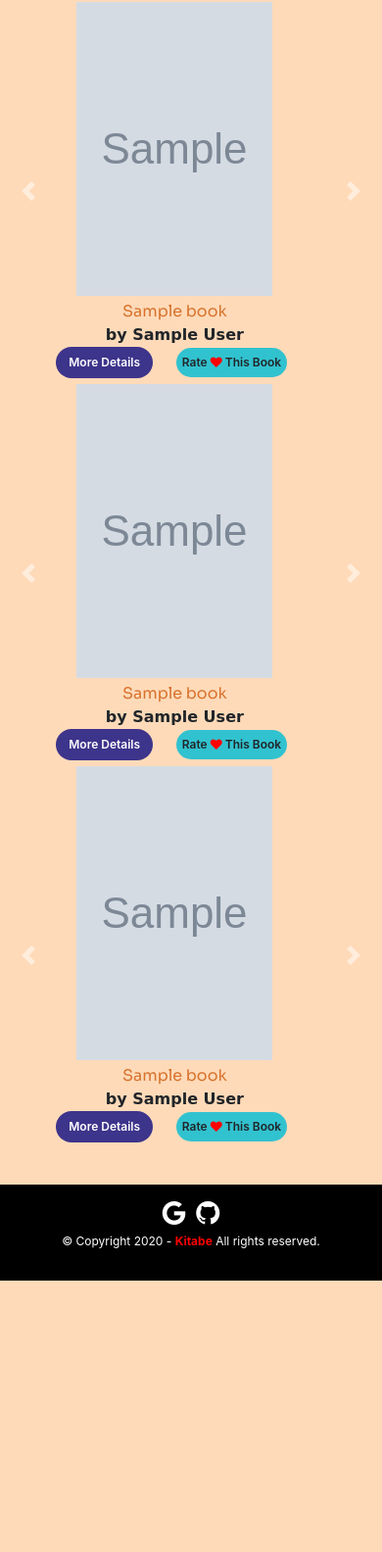
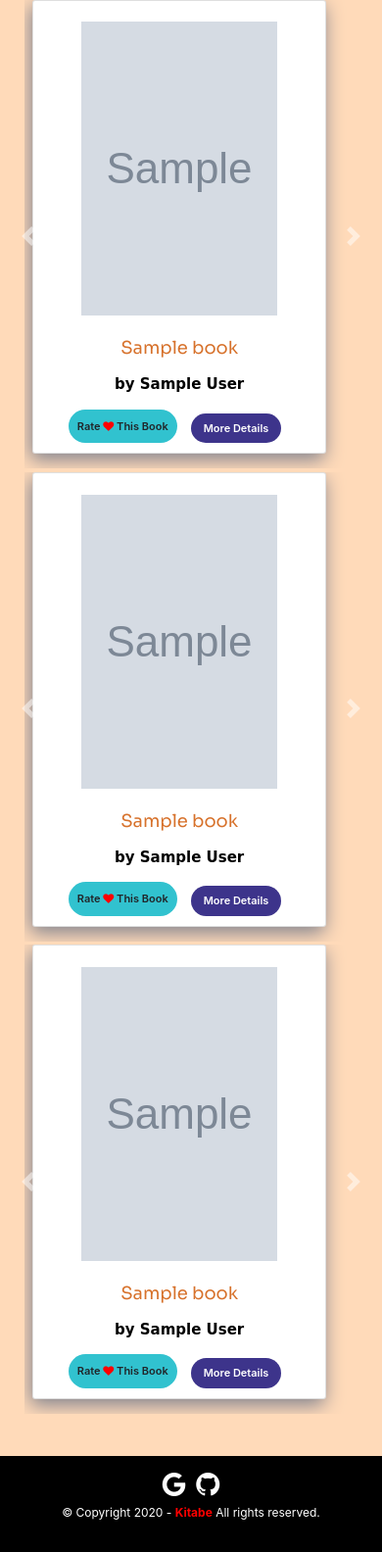
Before and after one commit to cleverpanther/Book_Recommendation_Sys_Hybrid, a Django app: template templates/mainapp/explore.html in a window 390 px wide. Shown: the part 66-1650 px from the top of the page at 98% size. Run offline with Django 3.2, Linux system fonts and the light colour scheme; the template is opened without the code that fills it: most values are stand-ins (such as "Sample title", 1, 10 or a date in 2020); grey boxes marked "Sample" are stand-in pictures; parts of the project's set-up code (start-up, migrations or seed data) failed here and were passed over; some libraries are stand-ins or nearby versions.

Commit message:
Changed layout of explore page (#120)
* explore html changes

* fixed carousel

* default settings.py

* screen view book display issue solved

* card contents placed in the center

* small screen card center

* button overlapping

* centered card

* card center

```diff
--- a/static/mainapp/css/explore.css
+++ b/static/mainapp/css/explore.css
@@ -48,33 +48,6 @@
   padding-bottom: 1%;
 }
 
-.more-details {
-  text-align: center;
-  background-color: #3d348b;
-  color: #fff;
-  font-weight: 600;
-  font-size: 12px;
-  border-radius: 20px;
-}
-
-.rating-block {
-  text-align: center;
-  background-color: #31c2cf;
-  font-weight: 600;
-  font-size: 12px;
-  border-radius: 20px;
-  padding: 5px;
-}
-
-.rating-block:hover {
-  text-shadow: 0px 0px 6px rgba(255, 255, 255, 1);
-  transition: all 0.4s ease 0s;
-}
-.more-details:hover {
-  color: white;
-  text-shadow: 0px 0px 6px rgba(255, 255, 255, 1);
-  transition: all 0.4s ease 0s;
-}
 
 .rateYo {
   margin-left: auto;
@@ -84,6 +57,126 @@
 
 .small-screen {
   display: none;
+}
+
+.card-deck {
+  padding-left: 5%;
+  padding-right: 5%;
+  padding-bottom: 2%;
+}
+
+.card {
+  transition: 0.5s;
+  cursor: pointer;
+  border-radius: 3px;
+  box-shadow: -2px 6px 19px 0px #7f818e;
+}
+
+.card-img {
+  flex-shrink: 0;
+  bottom: -35px;
+  left: 35px;
+  border-radius: 3px;
+  box-shadow: -2px 6px 19px 0px #7f818e;
+  transition: 0.3s ease;
+  width: 85%;
+  height: 60%;
+  margin: 0 auto;
+}
+
+.card-img:hover {
+  transform: scale(1.07);
+}
+
+.card-horizontal {
+  display: flex;
+  flex: 1 1 auto;
+}
+
+.card-body-wrap {
+  display: flex;
+}
+
+.card-title {
+  font-family: "Sora", sans-serif;
+  font-size: large;
+  color: #d7722c;
+}
+
+.card::before,
+.card::after {
+  position: absolute;
+  top: 0;
+  right: 0;
+  bottom: 0;
+  left: 0;
+  transform: scale3d(0, 0, 1);
+  transition: transform 0.3s ease-out 0s;
+  content: "";
+  pointer-events: none;
+}
+
+.card::before {
+  transform-origin: left top;
+}
+
+.card::after {
+  transform-origin: right bottom;
+}
+
+.card:hover::before,
+.card:hover::after,
+.card:focus::before,
+.card:focus::after {
+  transform: scale3d(1, 1, 1);
+}
+
+.more-details {
+  text-align: center;
+  background-color: #3d348b;
+  color: #fff;
+  font-weight: 600;
+  font-size: 11px;
+  border-radius: 20px;
+  position: absolute;
+  bottom: 10px;
+  right: 2%;
+}
+
+.more-details:hover {
+  color: white;
+}
+
+.rating-block {
+  display: inline-block;
+  text-align: center;
+  background-color: #31c2cf;
+  font-weight: 600;
+  font-size: 11px;
+  border-radius: 20px;
+  position: absolute;
+  padding: 8px;
+  bottom: 10px;
+  left: 7%;
+}
+
+.rating-block:hover {
+  text-shadow: 0px 0px 6px rgba(255, 255, 255, 1);
+  transition: all 0.4s ease 0s;
+}
+
+.card-text {
+  font-family: "Courgette", cursive;
+  color: black;
+  font-weight: bold;
+  font-size: 15px;
+  padding-bottom: 1px;
+  overflow: hidden;
+  text-overflow: ellipsis;
+  display: -webkit-box;
+  -webkit-line-clamp: 3;
+  /* number of lines to show */
+  -webkit-box-orient: vertical;
 }
 
 @media (max-width: 420px) {
@@ -97,10 +190,10 @@
     display: block;
   }
   .rating-block {
-    margin-left: 7%;
+    margin-left: 5%;
   }
   .more-details {
-    margin-left: 9%;
+    right: 15%;
   }
   .large-screen {
     display: none;
@@ -108,4 +201,20 @@
   .small-screen {
     display: inline;
   }
+  .card, .card-deck{
+    margin: auto;
+  }
+  .cover-img-size{
+    margin: auto;
+    margin-top: 8%;
+  }
+  .row{
+    margin-bottom: 5%;
+  }
 }
+
+@media (max-width: 390px){
+  .card, .card-deck{
+    margin-left: -1.5%;
+  }
+}
--- a/templates/mainapp/explore.html
+++ b/templates/mainapp/explore.html
@@ -14,20 +14,17 @@ Explore
 {% block main %}
 
 <div class="large-screen" style="width:1200px; margin:0 auto;">
-    <div class="centre">
+    <div class="centre, card-deck">
         {% for book in book %}
-        <div class="wrapper" style="display:inline-flex;">
-            <div>
-                <div class="data">
-                    <div class="cover-img">
-                        <img class=" cover-img-size" src="{{book.image_url}}" alt="book Card">
+        <div class="card col-sm-12 col-lg-3 " style="width: 300px;">
+            <div class="row no-gutters">
+                <img class=" card-img  mt-4 " src="{{book.image_url}}" alt="book Card">
+
+                <div class="content text-center">
+                    <div class="card-title">{{ book.original_title }}</div>
+                    <div class="card-text">by {{ book.authors}}</div>
                 </div>
-                    <div class="content text-center">
-                        <div class="title">{{ book.original_title }}</div>
-                        <div class="author">by {{ book.authors}}</div>
-                    </div>
-                </div>
-                <div class="hide text-center">
+            </div><br>
             <a href="javascript:;" onclick='bookDetails(this)' class="btn more-details"
                 data-book-id="{{ book.book_id }}">More Details</a>
             {% if user.is_authenticated %}
@@ -46,8 +43,10 @@ Explore
             </div>
             {% endif %}
         </div>
+        {% if forloop.counter|divisibleby:"4"  %}
     </div>
-        </div>
+    <div class="card-deck  ">
+        {% endif %}
         {% endfor %}
     </div>
 </div>
@@ -57,20 +56,19 @@ Explore
     <div id="demo" class="carousel slide" data-ride="carousel">
         <!------------------------------------- carousel first row -------------------------->
         <div class=" carousel-inner " class="ml-auto">
+            <div class="card-deck">
                 <div class="carousel-item active">
                     {% for book in book|slice:":50"%}
-                <div class="wrapper" style="display:inline-flex;">
-                    <div>
-                        <div class="data">
-                            <div class="cover-img">
+                    <div class="card col-sm-12 col-lg-3 " style="width: 300px;">
+                        <div class="row no-gutters">
+                            <br>
                             <img class=" cover-img-size" src="{{book.image_url}}" alt="book Card">
+
+                            <div class="card-body text-center">
+                                <div class="card-title">{{ book.original_title }}</div>
+                                <div class="card-text">by {{ book.authors}}</div>
                             </div>
-                            <div class="content text-center">
-                                <div class="title">{{ book.original_title }}</div>
-                                <div class="author">by {{ book.authors}}</div>
-                            </div>
-                        </div>
-                        <div class="hide text-center">
+                        </div><br>
                         <a href="javascript:;" onclick='bookDetails(this)' class="btn more-details"
                             data-book-id="{{ book.book_id }}">More Details</a>
                         {% if user.is_authenticated %}
@@ -90,12 +88,11 @@ Explore
                         </div>
                         {% endif %}
                     </div>
-                    </div>
-                </div>
                     {% if forloop.counter|divisibleby:5 and forloop.counter > 0 and not forloop.last %}
                 </div>
-            <div class="carousel-item ">
+                <div class="carousel-item">
                     {% endif %} {% endfor %}
+                </div>
             </div>
         </div>
         <a class="carousel-control-prev top-books-carousel" href="#demo" role="button" data-slide="prev">
@@ -110,22 +107,21 @@ Explore
 
 
     <div id="demo2" class="carousel slide" data-ride="carousel">
-        <!------------------------------------- carousel second row -------------------------->
+        <!------------------------------------- carousel first row -------------------------->
         <div class=" carousel-inner " class="ml-auto">
+            <div class="card-deck">
                 <div class="carousel-item active">
                     {% for book in book|slice:"50:100" %}
-                <div class="wrapper" style="display:inline-flex;">
-                    <div class="single-card">
-                        <div class="data">
-                            <div class="cover-img">
+                    <div class="card col-sm-12 col-lg-3 " style="width: 300px;">
+                        <div class="row no-gutters">
+                            <br>
                             <img class=" cover-img-size" src="{{book.image_url}}" alt="book Card">
+
+                            <div class="card-body text-center">
+                                <div class="card-title">{{ book.original_title }}</div>
+                                <div class="card-text">by {{ book.authors}}</div>
                             </div>
-                            <div class="content text-center">
-                                <div class="title">{{ book.original_title }}</div>
-                                <div class="author">by {{ book.authors}}</div>
-                            </div>
-                        </div>
-                        <div class="hide text-center">
+                        </div><br>
                         <a href="javascript:;" onclick='bookDetails(this)' class="btn more-details"
                             data-book-id="{{ book.book_id }}">More Details</a>
                         {% if user.is_authenticated %}
@@ -145,46 +141,45 @@ Explore
                         </div>
                         {% endif %}
                     </div>
-                    </div>
-                </div>
                     {% if forloop.counter|divisibleby:5 and forloop.counter > 0 and not forloop.last %}
                 </div>
-            <div class="carousel-item ">
+                <div class="carousel-item">
                     {% endif %} {% endfor %}
                 </div>
             </div>
-        <a class="carousel-control-prev top-books-carousel" href="#demo2" role="button" data-slide="prev">
+        </div>
+        <a class="carousel-control-prev top-books-carousel" href="#demo" role="button" data-slide="prev">
             <span class="carousel-control-prev-icon " aria-hidden="true"></span>
             <span class="sr-only">Previous</span>
         </a>
-        <a class="carousel-control-next top-books-carousel" href="#demo2" role="button" data-slide="next">
+        <a class="carousel-control-next top-books-carousel" href="#demo" role="button" data-slide="next">
             <span class="carousel-control-next-icon " aria-hidden="true"></span>
             <span class="sr-only">Next</span>
         </a>
     </div>
 
     <div id="demo3" class="carousel slide" data-ride="carousel">
-        <!------------------------------------- carousel third row -------------------------->
+        <!------------------------------------- carousel first row -------------------------->
         <div class=" carousel-inner " class="ml-auto">
+            <div class="card-deck">
                 <div class="carousel-item active">
                     {% for book in book|slice:"100:150" %}
-                <div class="wrapper" style="display:inline-flex;">
-                    <div class="single-book">
-                        <div class="data">
-                            <div class="cover-img">
+                    <div class="card col-sm-12 col-lg-3 " style="width: 300px;">
+                        <div class="row no-gutters">
+                            <br>
                             <img class=" cover-img-size" src="{{book.image_url}}" alt="book Card">
+
+                            <div class="card-body text-center">
+                                <div class="card-title">{{ book.original_title }}</div>
+                                <div class="card-text">by {{ book.authors}}</div>
                             </div>
-                            <div class="content text-center">
-                                <div class="title">{{ book.original_title }}</div>
-                                <div class="author">by {{ book.authors}}</div>
-                            </div>
-                        </div>
-                        <div class="hide text-center">
+                        </div><br>
                         <a href="javascript:;" onclick='bookDetails(this)' class="btn more-details"
                             data-book-id="{{ book.book_id }}">More Details</a>
                         {% if user.is_authenticated %}
-                            <div class='rating-block' onmouseover="rateStart(this)" onclick='rateBook(this)'
-                                onmouseout='finishRate(this)' data-book-id="{{ book.book_id }}">
+                        <div class='rating-block' id='rating-block-{{ book.book_id }}' onmouseover="rateStart(this)"
+                            onclick='rateBook(this)' onmouseout='finishRate(this)'
+                            data-book-id="{{ book.book_id }}">
                             <div id='button-text-{{ book.book_id }}'>Rate <i class="fa fa-heart"
                                     style="color:red"></i> This Book
                                 </a>
@@ -198,19 +193,18 @@ Explore
                         </div>
                         {% endif %}
                     </div>
-                    </div>
-                </div>
                     {% if forloop.counter|divisibleby:5 and forloop.counter > 0 and not forloop.last %}
                 </div>
-            <div class="carousel-item ">
+                <div class="carousel-item">
                     {% endif %} {% endfor %}
                 </div>
             </div>
-        <a class="carousel-control-prev top-books-carousel" href="#demo3" role="button" data-slide="prev">
+        </div>
+        <a class="carousel-control-prev top-books-carousel" href="#demo" role="button" data-slide="prev">
             <span class="carousel-control-prev-icon " aria-hidden="true"></span>
             <span class="sr-only">Previous</span>
         </a>
-        <a class="carousel-control-next top-books-carousel" href="#demo3" role="button" data-slide="next">
+        <a class="carousel-control-next top-books-carousel" href="#demo" role="button" data-slide="next">
             <span class="carousel-control-next-icon " aria-hidden="true"></span>
             <span class="sr-only">Next</span>
         </a>
```
Lines whose indentation alone changed are shown as unchanged.
